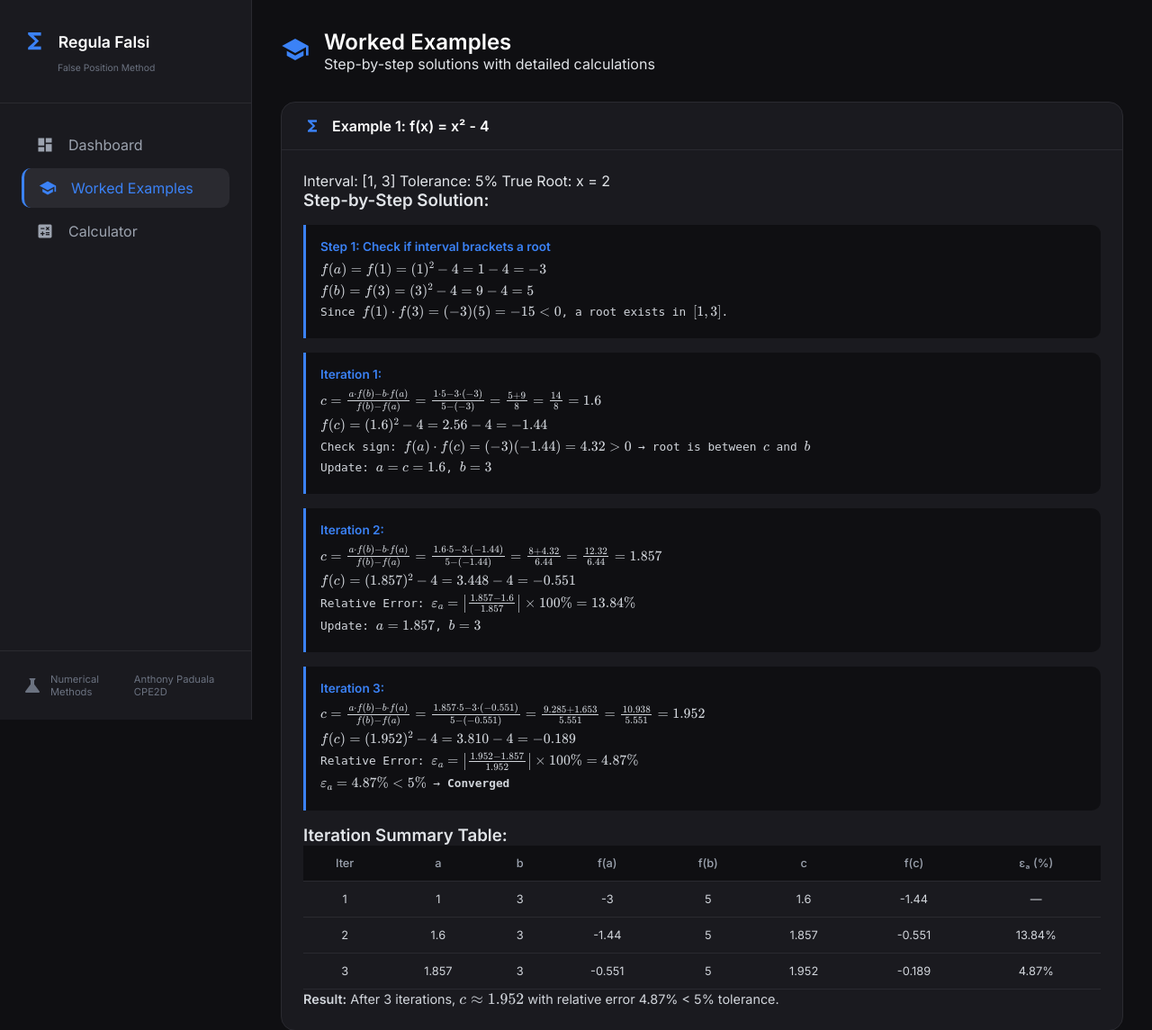
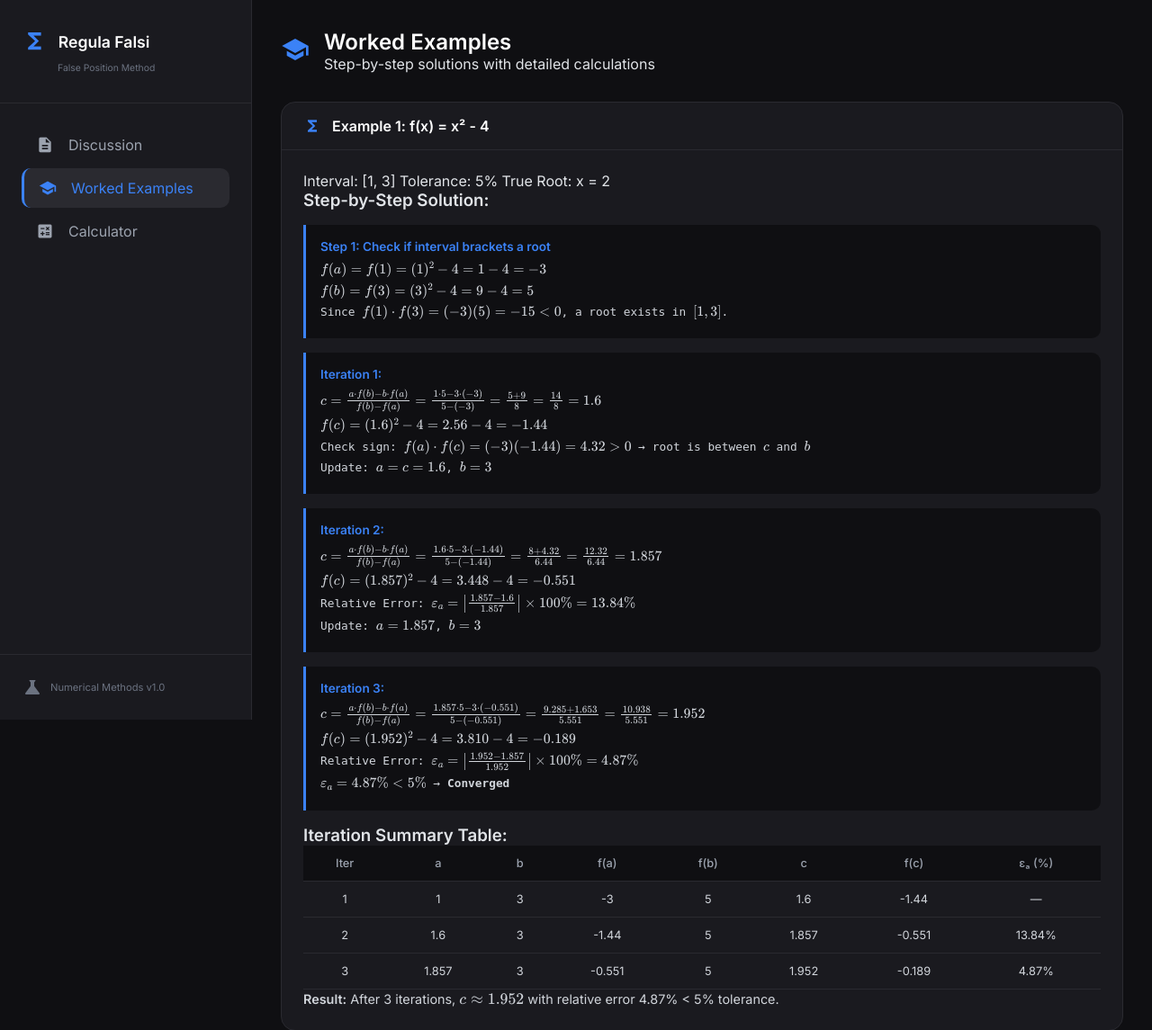
Before and after one commit to Fitzroya/Regula-Falsi-Calculator, a Flask app: page /examples in a window 1280 px wide. Shown: the top 1145 px of the page at 90% size. Run offline with Flask 3, Linux system fonts and the light colour scheme.

Commit message:
Updated: Changed dashboard to Discussion

```diff
--- a/templates/base.html
+++ b/templates/base.html
@@ -9,41 +9,36 @@
     <link href="https://fonts.googleapis.com/icon?family=Material+Icons" rel="stylesheet">
 </head>
 <body>
-    <button class="mobile-menu-toggle" onclick="toggleSidebar()">
-        <span class="material-icons">menu</span>
-    </button>
-
     <div class="app-container">
-        <!-- Sidebar Navigation -->
+        <!-- Collapsible Sidebar - collapses to 70px, expands on hover -->
         <aside class="sidebar">
             <div class="sidebar-header">
                 <div class="logo">
                     <span class="material-icons">functions</span>
-                    <h2>Regula Falsi</h2>
+                    <h2 class="logo-text">Regula Falsi</h2>
                 </div>
-                <p class="logo-sub">False Position Method</p>
+                <p class="logo-sub logo-text">False Position Method</p>
             </div>
 
             <nav class="sidebar-nav">
                 <a href="{{ url_for('index') }}" class="nav-item {% if request.endpoint == 'index' %}active{% endif %}">
-                    <span class="material-icons">dashboard</span>
-                    <span>Dashboard</span>
+                    <span class="material-icons">description</span>
+                    <span class="nav-text">Discussion</span>
                 </a>
                 <a href="{{ url_for('examples') }}" class="nav-item {% if request.endpoint == 'examples' %}active{% endif %}">
                     <span class="material-icons">school</span>
-                    <span>Worked Examples</span>
+                    <span class="nav-text">Worked Examples</span>
                 </a>
                 <a href="{{ url_for('calculator') }}" class="nav-item {% if request.endpoint == 'calculator' %}active{% endif %}">
                     <span class="material-icons">calculate</span>
-                    <span>Calculator</span>
+                    <span class="nav-text">Calculator</span>
                 </a>
             </nav>
 
             <div class="sidebar-footer">
                 <div class="version">
                     <span class="material-icons">science</span>
-                    <span>Numerical Methods</span>
-                    <span>Anthony Paduala CPE2D</span>
+                    <span class="version-text">Numerical Methods v1.0</span>
                 </div>
             </div>
         </aside>
@@ -55,19 +50,7 @@
     </div>
 
     <script>
-        // Mobile sidebar toggle
-       function toggleSidebar() {
-    document.querySelector('.app-container').classList.toggle('sidebar-open');
-}
-
-// Close sidebar when clicking on mobile nav item
-document.querySelectorAll('.nav-item').forEach(item => {
-    item.addEventListener('click', () => {
-        if (window.innerWidth <= 768) {
-            document.querySelector('.app-container').classList.remove('sidebar-open');
-        }
-    });
-});
+        // No JavaScript needed - pure CSS hover effect
     </script>
 </body>
 </html>
```
Also changed, not shown: vercel.json, 1 other file.
